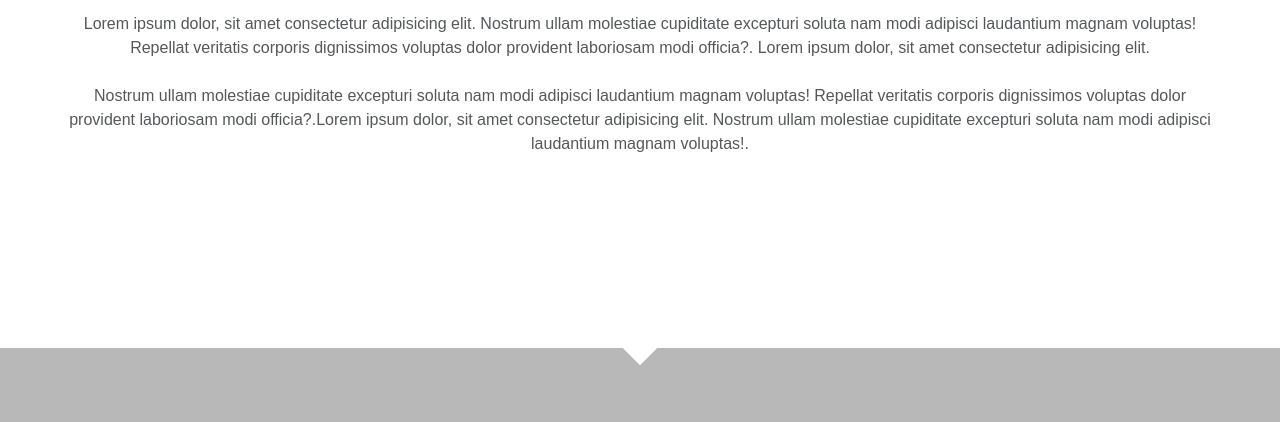
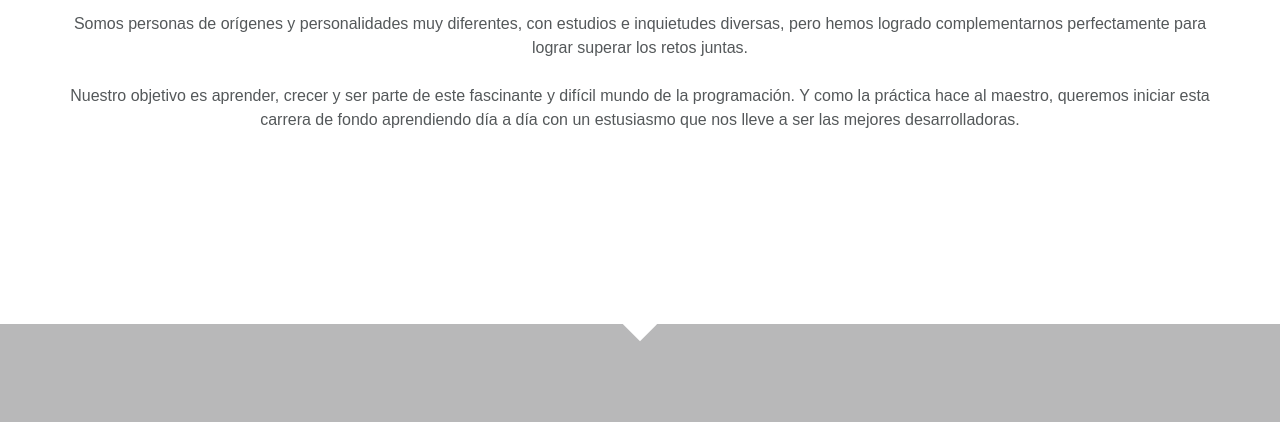
Before and after one commit to Adalab/project-promo-q-module-1-team-5, a plain HTML site: page index.html in a window 1280 px wide. Shown: the part 378-800 px from the top of the page. Drawn offline with Linux system fonts and the light colour scheme.

Commit message:
add team text

```diff
--- a/index.html
+++ b/index.html
@@ -46,13 +46,7 @@
 
         <section class="team">
             <h2 class="title-team">EQUIPO</h2>
-            <p class="text-team">Lorem ipsum dolor, sit amet consectetur adipisicing elit. Nostrum ullam molestiae
-                cupiditate excepturi soluta nam modi adipisci laudantium magnam voluptas! Repellat veritatis corporis
-                dignissimos voluptas dolor provident laboriosam modi officia?. Lorem ipsum dolor, sit amet consectetur
-                adipisicing elit.<br /> <br /> Nostrum ullam molestiae cupiditate excepturi soluta nam modi adipisci
-                laudantium magnam voluptas! Repellat veritatis corporis dignissimos voluptas dolor provident laboriosam
-                modi officia?.Lorem ipsum dolor, sit amet consectetur adipisicing elit. Nostrum ullam molestiae
-                cupiditate excepturi soluta nam modi adipisci laudantium magnam voluptas!.
+            <p class="text-team">Somos personas de orígenes y personalidades muy diferentes, con estudios e inquietudes diversas, pero hemos logrado complementarnos perfectamente para lograr superar los retos juntas.<br /> <br /> Nuestro objetivo es aprender, crecer y ser parte de este fascinante y difícil mundo de la programación. Y como la práctica hace al maestro, queremos iniciar esta carrera de fondo aprendiendo día a día con un estusiasmo que nos lleve a ser las mejores desarrolladoras.
 
             </p>
             <div class="rectangle-final-team"></div>
```
Also changed, not shown: README.md.
